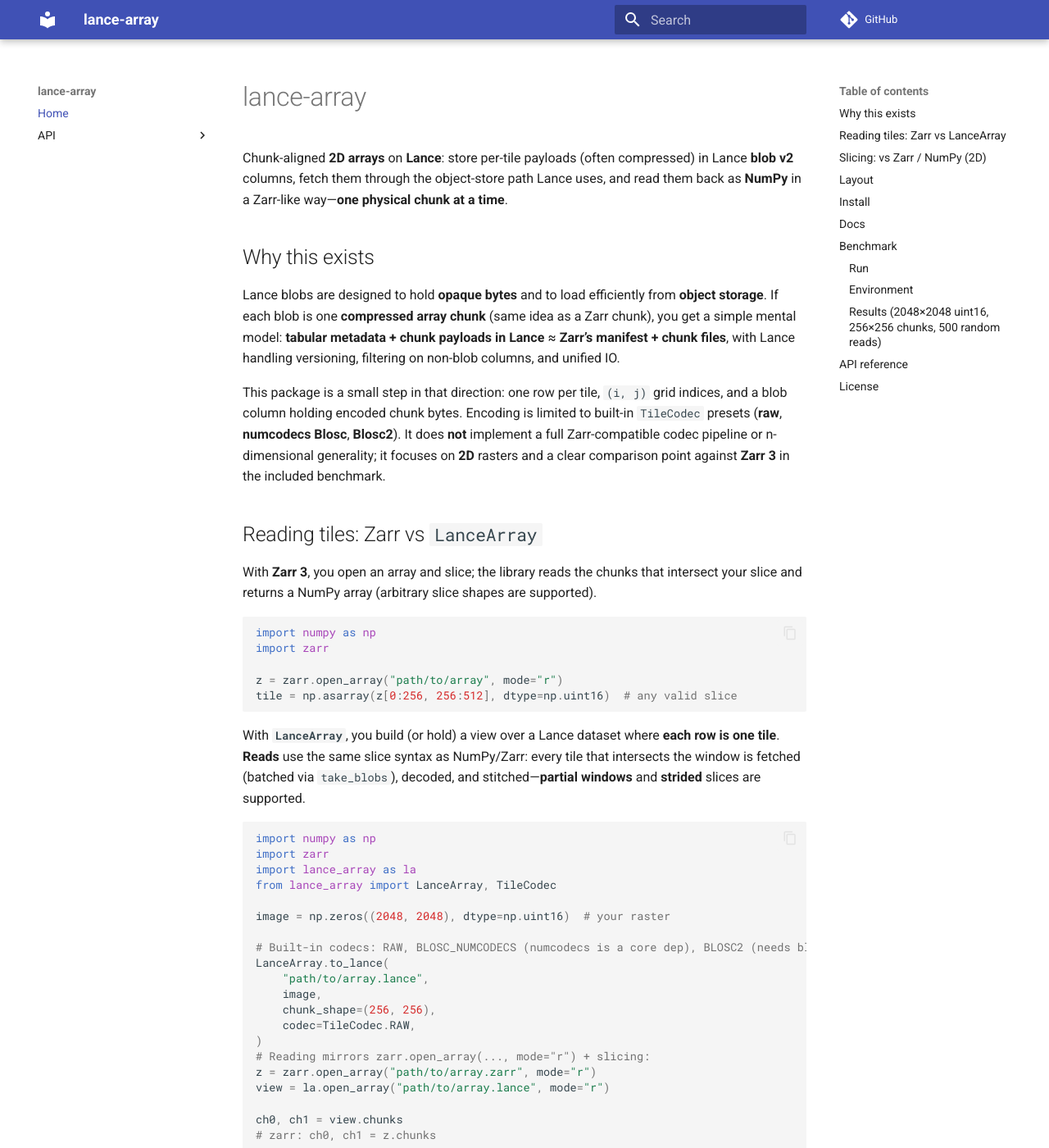
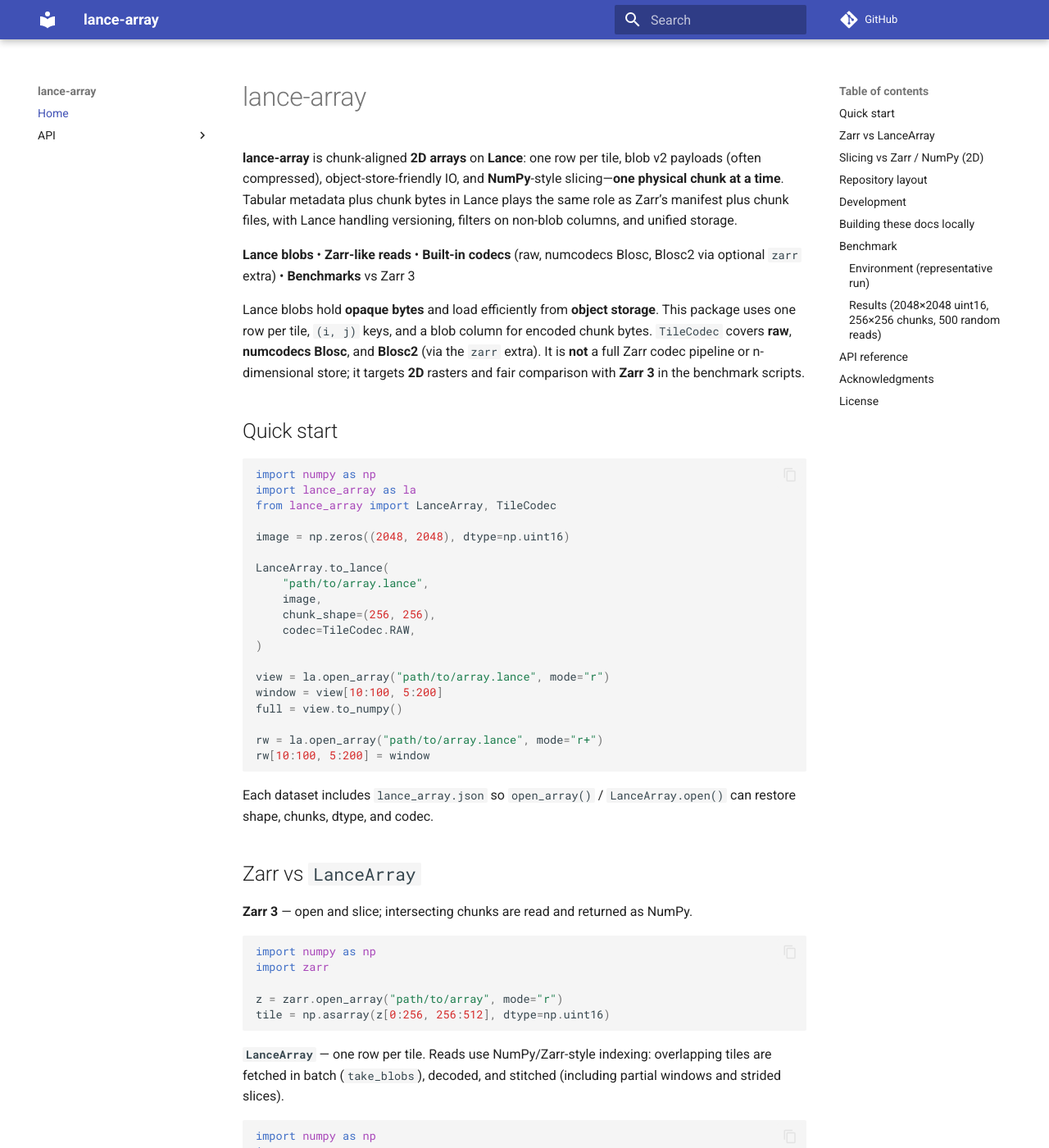
Before and after one commit to slaf-project/lance-array, an MkDocs documentation site: the page built from docs/index.md, in a window 1280 px wide and 1400 px high. Shown: the whole window at 82% size. Built offline with MkDocs 1.6.1 and Material for MkDocs 9.7.7, drawn with Linux system fonts in a browser that asks for light colours; comment, search, counter and statistics services are not loaded; some of the changed text lies outside the part shown.

Commit message:
clean up docs page

````diff
--- a/docs/index.md
+++ b/docs/index.md
@@ -1,26 +1,50 @@
 # lance-array
 
-Chunk-aligned **2D arrays** on **Lance**: store per-tile payloads (often compressed) in Lance **blob v2** columns, fetch them through the object-store path Lance uses, and read them back as **NumPy** in a Zarr-like way—**one physical chunk at a time**.
+**lance-array** is chunk-aligned **2D arrays** on **Lance**: one row per tile, blob v2 payloads (often compressed), object-store-friendly IO, and **NumPy**-style slicing—**one physical chunk at a time**. Tabular metadata plus chunk bytes in Lance plays the same role as Zarr’s manifest plus chunk files, with Lance handling versioning, filters on non-blob columns, and unified storage.
 
-## Why this exists
+**Lance blobs** • **Zarr-like reads** • **Built-in codecs** (raw, numcodecs Blosc, Blosc2 via optional `zarr` extra) • **Benchmarks** vs Zarr 3
 
-Lance blobs are designed to hold **opaque bytes** and to load efficiently from **object storage**. If each blob is one **compressed array chunk** (same idea as a Zarr chunk), you get a simple mental model: **tabular metadata + chunk payloads in Lance** ≈ **Zarr’s manifest + chunk files**, with Lance handling versioning, filtering on non-blob columns, and unified IO.
+Lance blobs hold **opaque bytes** and load efficiently from **object storage**. This package uses one row per tile, `(i, j)` keys, and a blob column for encoded chunk bytes. `TileCodec` covers **raw**, **numcodecs Blosc**, and **Blosc2** (via the `zarr` extra). It is **not** a full Zarr codec pipeline or n-dimensional store; it targets **2D** rasters and fair comparison with **Zarr 3** in the benchmark scripts.
 
-This package is a small step in that direction: one row per tile, `(i, j)` grid indices, and a blob column holding encoded chunk bytes. Encoding is limited to built-in `TileCodec` presets (**raw**, **numcodecs Blosc**, **Blosc2**). It does **not** implement a full Zarr-compatible codec pipeline or n-dimensional generality; it focuses on **2D** rasters and a clear comparison point against **Zarr 3** in the included benchmark.
+## Quick start
 
-## Reading tiles: Zarr vs `LanceArray`
+```python
+import numpy as np
+import lance_array as la
+from lance_array import LanceArray, TileCodec
 
-With **Zarr 3**, you open an array and slice; the library reads the chunks that intersect your slice and returns a NumPy array (arbitrary slice shapes are supported).
+image = np.zeros((2048, 2048), dtype=np.uint16)
+
+LanceArray.to_lance(
+    "path/to/array.lance",
+    image,
+    chunk_shape=(256, 256),
+    codec=TileCodec.RAW,
+)
+
+view = la.open_array("path/to/array.lance", mode="r")
+window = view[10:100, 5:200]
+full = view.to_numpy()
+
+rw = la.open_array("path/to/array.lance", mode="r+")
+rw[10:100, 5:200] = window
+```
+
+Each dataset includes `lance_array.json` so `open_array()` / `LanceArray.open()` can restore shape, chunks, dtype, and codec.
+
+## Zarr vs `LanceArray`
+
+**Zarr 3** — open and slice; intersecting chunks are read and returned as NumPy.
 
 ```python
 import numpy as np
 import zarr
 
 z = zarr.open_array("path/to/array", mode="r")
-tile = np.asarray(z[0:256, 256:512], dtype=np.uint16)  # any valid slice
+tile = np.asarray(z[0:256, 256:512], dtype=np.uint16)
 ```
 
-With **`LanceArray`**, you build (or hold) a view over a Lance dataset where **each row is one tile**. **Reads** use the same slice syntax as NumPy/Zarr: every tile that intersects the window is fetched (batched via `take_blobs`), decoded, and stitched—**partial windows** and **strided** slices are supported.
+**`LanceArray`** — one row per tile. Reads use NumPy/Zarr-style indexing: overlapping tiles are fetched in batch (`take_blobs`), decoded, and stitched (including partial windows and strided slices).
 
 ```python
 import numpy as np
@@ -28,107 +52,104 @@
 import lance_array as la
 from lance_array import LanceArray, TileCodec
 
-image = np.zeros((2048, 2048), dtype=np.uint16)  # your raster
+image = np.zeros((2048, 2048), dtype=np.uint16)
 
-# Built-in codecs: RAW, BLOSC_NUMCODECS (numcodecs is a core dep), BLOSC2 (needs blosc2 → `zarr` extra)
+# RAW, BLOSC_NUMCODECS (core), BLOSC2 (install blosc2 → use `zarr` extra)
 LanceArray.to_lance(
     "path/to/array.lance",
     image,
     chunk_shape=(256, 256),
     codec=TileCodec.RAW,
 )
-# Reading mirrors zarr.open_array(..., mode="r") + slicing:
+
 z = zarr.open_array("path/to/array.zarr", mode="r")
 view = la.open_array("path/to/array.lance", mode="r")
 
-ch0, ch1 = view.chunks
-# zarr: ch0, ch1 = z.chunks
+ch0, ch1 = view.chunks  # same idea as z.chunks
 
-window = view[10:100, 5:200]  # axis-aligned step 1; fetches all overlapping tiles
-# zarr: window = np.asarray(z[10:100, 5:200], dtype=z.dtype)
+window = view[10:100, 5:200]
+# zarr: np.asarray(z[10:100, 5:200], dtype=z.dtype)
 
-tile = view[0:ch0, ch1 : 2 * ch1]  # single-tile slice
-# zarr: tile = np.asarray(z[0:ch0, ch1 : 2 * ch1], dtype=z.dtype)
-
-pixel = view[12, 34]  # int, int → 0-d ndarray
-# zarr: pixel = np.asarray(z[12, 34], dtype=z.dtype)
-
-full = view.to_numpy()  # whole raster (one batched read path)
-# zarr: full = np.asarray(z[:], dtype=z.dtype)   # or np.asarray(z[...], dtype=z.dtype)
+tile = view[0:ch0, ch1 : 2 * ch1]
+pixel = view[12, 34]  # 0-d ndarray
+full = view.to_numpy()
+# zarr: np.asarray(z[:], dtype=z.dtype)
 
 np.asarray(view[0:ch0, 0:ch1], dtype=view.dtype)
-# zarr: np.asarray(z[0:ch0, 0:ch1], dtype=z.dtype)
 ```
 
-**Writes** use Lance [merge insert](https://lance.org/guide/read_and_write/#bulk-update) on the `(i, j)` tile keys. Open with **`mode="r+"`**, assign with **basic** indices only—`int` and **`slice` with step `1`**—matching NumPy broadcasting for the RHS. Fancy integer, boolean mask, and strided-slice **assignment** are not implemented (use `LanceArray.to_lance` to replace a full raster).
+**Writes** use Lance [merge insert](https://lance.org/guide/read_and_write/#bulk-update) on `(i, j)` tile keys. Use **`mode="r+"`** and **basic** indices only (`int` or `slice` with step `1`), with NumPy broadcasting for the RHS. Fancy integer, boolean, and strided **assignment** are not supported (use `LanceArray.to_lance` for a full raster replace).
 
 ```python
 rw = la.open_array("path/to/array.lance", mode="r+")
-rw[10:100, 5:200] = window  # or a scalar; touches every overlapping tile (read–modify–encode–merge)
+rw[10:100, 5:200] = window  # read–modify–encode–merge per overlapping tile
 ```
 
-Each dataset directory includes `lance_array.json` so `la.open_array()` / `LanceArray.open()` can restore shape, chunks, dtype, and codec settings.
-
-
-## Slicing: vs Zarr / NumPy (2D)
+## Slicing vs Zarr / NumPy (2D)
 
 | | **Zarr 3** | **`LanceArray`** |
 |---|------------|------------------|
-| `int` / `slice` (step **1**) | Yes | **Yes** — overlapping tiles batched via `take_blobs`, then stitched |
-| Slice step ≠ 1 | Yes | **Yes** — read a bounding box, then stride in memory (NumPy semantics) |
-| `...`, row-only (`view[i]`), `np.ix_` | Yes | **Yes** |
-| Fancy integer / boolean (incl. two masks) | Zarr varies | **Yes** — NumPy-style 2D rules; pathological masks can touch many tiles |
+| `int` / `slice` (step **1**) | Yes | Yes — `take_blobs`, then stitch |
+| Slice step ≠ 1 | Yes | Yes — bounding box read, stride in memory |
+| `...`, row-only (`view[i]`), `np.ix_` | Yes | Yes |
+| Fancy integer / boolean | Zarr varies | Yes — NumPy-style 2D rules |
 | Whole raster | `np.asarray(z[...])` | `view.to_numpy()` or `view[:, :]` |
-| Write via `[]` | Yes | **`mode="r+"`** — basic `int` / `slice` (step `1`) only; no fancy/boolean/strided **assignment** |
+| Write via `[]` | Yes | `mode="r+"` — basic indices only |
 
-**Not** a full Zarr implementation: **2D only**. Reads decode every Lance tile that intersects the selected indices (fancy reads may widen the window). Writes merge updated tiles in one batch per assignment; design notes live under [`prds/`](https://github.com/slaf-project/lance-array/tree/main/prds).
+Reads decode every tile that intersects the index (fancy reads may widen the window). Writes batch merge updates per assignment. Design notes: [`prds/`](https://github.com/slaf-project/lance-array/tree/main/prds) on GitHub.
 
-## Layout
+## Repository layout
 
 | Path | Purpose |
 |------|---------|
-| `lance_array/` | Package; implementation in `core.py`, public names on `lance_array` |
-| `prds/` | Product notes (e.g. slice writes / `r+` behavior) |
-| `scripts/create_benchmark_datasets.py` | Build `test.zarr` / `test.lance` from the JPG (+ optional `--full` → `.bench_out/`) |
-| `scripts/run_benchmark.py` | Time reads against those datasets (optional `--full`) |
-| `scripts/sample_2048.jpg` | Sample 2048×2048 image; create script downloads if missing |
+| `lance_array/` | Package; logic in `core.py` |
+| `prds/` | Product notes (e.g. slice writes, `r+`) |
+| `scripts/create_benchmark_datasets.py` | `test.zarr` / `test.lance` from JPG; `--full` → `.bench_out/` |
+| `scripts/run_benchmark.py` | Timed reads; `--full` for all variants |
+| `scripts/sample_2048.jpg` | Sample raster; script can fetch if missing |
 
-## Install
+## Development
+
+```bash
+git clone https://github.com/slaf-project/lance-array.git
+cd lance-array
+uv sync
+```
+
+| Extra | Purpose |
+|-------|---------|
+| `zarr` | Zarr 3, Blosc2, Pillow — benchmarks |
+| `dev` | pytest, ruff, coverage, typing |
+| `docs` | MkDocs, Material, mkdocstrings |
+| `cloud` | `smart-open` |
 
 ```bash
 uv sync --extra dev --extra zarr
 uv run pytest
 ```
 
-## Docs
+## Building these docs locally
 
 ```bash
 uv sync --extra docs
 uv run mkdocs serve
 ```
 
----
-
 ## Benchmark
 
-1. **`create_benchmark_datasets.py`** loads `scripts/sample_2048.jpg` into a **uint16** NumPy raster, then writes **`scripts/test.zarr`** (Zarr 3 + Blosc) and **`scripts/test.lance`** (Lance + numcodecs Blosc)—aligned codecs and chunking for a fair pair. With **`--full`**, it also writes the extra variants under `scripts/.bench_out/` (gitignored) for the full five-way table.
-
-2. **`run_benchmark.py`** times **random single-chunk reads** and a **batched** pattern (prefetch unique chunks, replay the same access order). Default mode compares only `test.zarr` vs `test.lance`; **`--full`** benchmarks everything under `.bench_out/`.
-
-### Run
+`create_benchmark_datasets.py` loads `scripts/sample_2048.jpg` as **uint16**, writes **`scripts/test.zarr`** (Zarr 3 + Blosc) and **`scripts/test.lance`** (Lance + numcodecs Blosc). **`--full`** adds variants under `scripts/.bench_out/` (gitignored). `run_benchmark.py` times random single-chunk reads and a batched replay (prefetch unique chunks, replay order); **`--full`** includes every dataset in `.bench_out/`.
 
 ```bash
 uv sync --extra dev --extra zarr
 uv run python scripts/create_benchmark_datasets.py
 uv run python scripts/run_benchmark.py
-# Full comparison (README tables):
 uv run python scripts/create_benchmark_datasets.py --full
 uv run python scripts/run_benchmark.py --full
 ```
 
-`test.zarr/`, `test.lance/`, and `.bench_out/` are gitignored (regenerate locally). Numbers below are one representative **`run_benchmark.py --full`** run; your machine and storage layer will differ.
+`test.zarr/`, `test.lance/`, and `.bench_out/` are gitignored.
 
-### Environment
+### Environment (representative run)
 
 | | |
 |--|--|
@@ -141,9 +162,7 @@
 
 ### Results (2048×2048 uint16, 256×256 chunks, 500 random reads)
 
-This run touched **64 / 64** unique chunks (the full 8×8 tile grid at least once), so the batched path could prefetch every distinct tile once and then replay references.
-
-**Size and latency** (average ms per read over 500 draws; rows pair comparable Zarr vs Lance setups)
+All 64 tiles in the 8×8 grid were touched at least once (batched path prefetched every distinct tile once).
 
 | Backend | Size (MiB) | Single-chunk | Batched replay |
 |---------|------------|--------------|----------------|
@@ -153,19 +172,17 @@
 | Lance (numcodecs Blosc) | 1.78 | 0.742 | 0.026 |
 | Lance (Blosc2) | 1.78 | 0.453 | 0.016 |
 
-**What this is measuring.** “Single” times one slice (`z[i:j, k:l]` vs `view[i:j, k:l]`) per iteration—no cross-iteration caching. “Batched” first loads every **unique** chunk touched by the 500 draws (for Lance, via `take_blobs` in chunks of 64), then replays the same sequence from an in-memory dict; for Zarr, the analogous pattern materializes unique chunks into a Python cache then replays. That batch step is meant to approximate a loader that pays object-store or IPC round trips once per chunk, then serves many consumers from RAM.
-
-**How to read the table.**
-
-- **Size:** The first two rows are the uncompressed pair (~8 MiB); the next three are compressed (~1.77–1.78 MiB on this raster).
-- **Single reads:** On this **local SSD** setup, Lance raw is fastest per slice (no decompression, blob read + reshape). Adding Blosc decompression costs CPU on both sides; Lance + numcodecs Blosc is in the same ballpark as Zarr + Blosc. Lance + Blosc2 sits between raw and numcodecs on average here—decoder and framing differ from Blosc1.
-- **Batched replay:** Lance pulls ahead strongly because `take_blobs` can fetch many row payloads in one call and the replay phase is pure decode + dict lookup. Zarr still benefits from caching (batched is faster than single) but the relative gain is smaller on a fast local store with many small chunk files.
-- **Caveats:** This is not a remote object-store benchmark; latency profiles change when round-trip time dominates. It is also one hardware/OS stack; run the scripts locally before drawing firm conclusions.
+**Notes.** “Single” is one slice per iteration, no cross-iteration cache. “Batched” prefetches unique chunks (Lance: `take_blobs`; Zarr: in-memory cache), then replays the same sequence—roughly modeling amortized object-store round trips. **Local SSD** numbers; re-run on your stack before generalizing.
 
 ## API reference
 
 - [`lance_array.core`](api/core.md) — `LanceArray`, `open_array`, `normalize_chunk_slices`
 
+## Acknowledgments
+
+- [Lance](https://lance.org/) — columnar, versioned datasets and blob columns on object storage
+- [Zarr](https://zarr.dev/) — chunked, compressed N-D arrays and the read model this library follows
+
 ## License
 
 Apache-2.0 — see [LICENSE](https://github.com/slaf-project/lance-array/blob/main/LICENSE).
````
